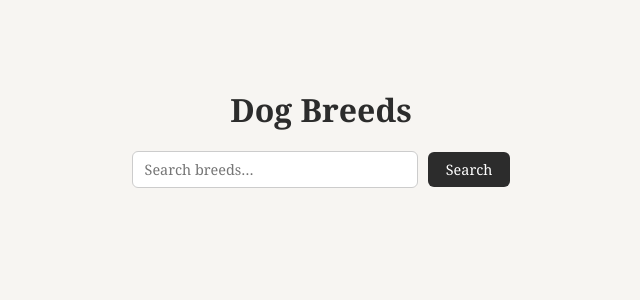
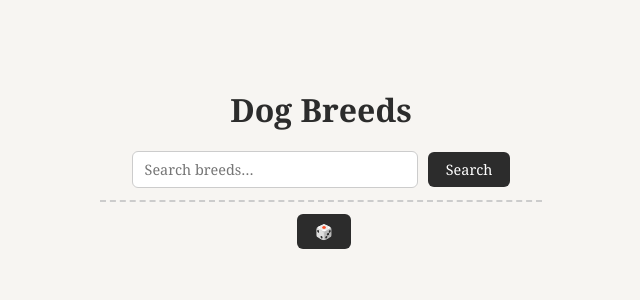
Before and after one commit to negligent430/IS2209-2, a Flask app: page /home in a window 1280 px wide. Shown: the part 141-441 px from the top of the page, without its empty margins (319-959 px from the left). Run offline with Flask 3, Linux system fonts and the light colour scheme; the visitor is signed in with stand-in values (Sample User, id 1).

Commit message:
Ui page for random added

```diff
--- a/templates/index.html
+++ b/templates/index.html
@@ -43,6 +43,14 @@
     button:hover {
       background-color: #444444;
     }
+
+    .dividr {
+    border: none;
+    border-top: 2px dashed #ccc;
+    width: 35%;
+    margin: 12px auto;
+}
+
   </style>
 </head>
 <body>
@@ -59,6 +67,10 @@
                     {% endfor %}
                 {% endif %}
             {% endwith %}
+        <hr class="dividr"/>
+      <a href="/random">
+      <button type="button">🎲</button>
+    </a>
   </form>
 
 </body>
```
Lines whose indentation alone changed are shown as unchanged.
